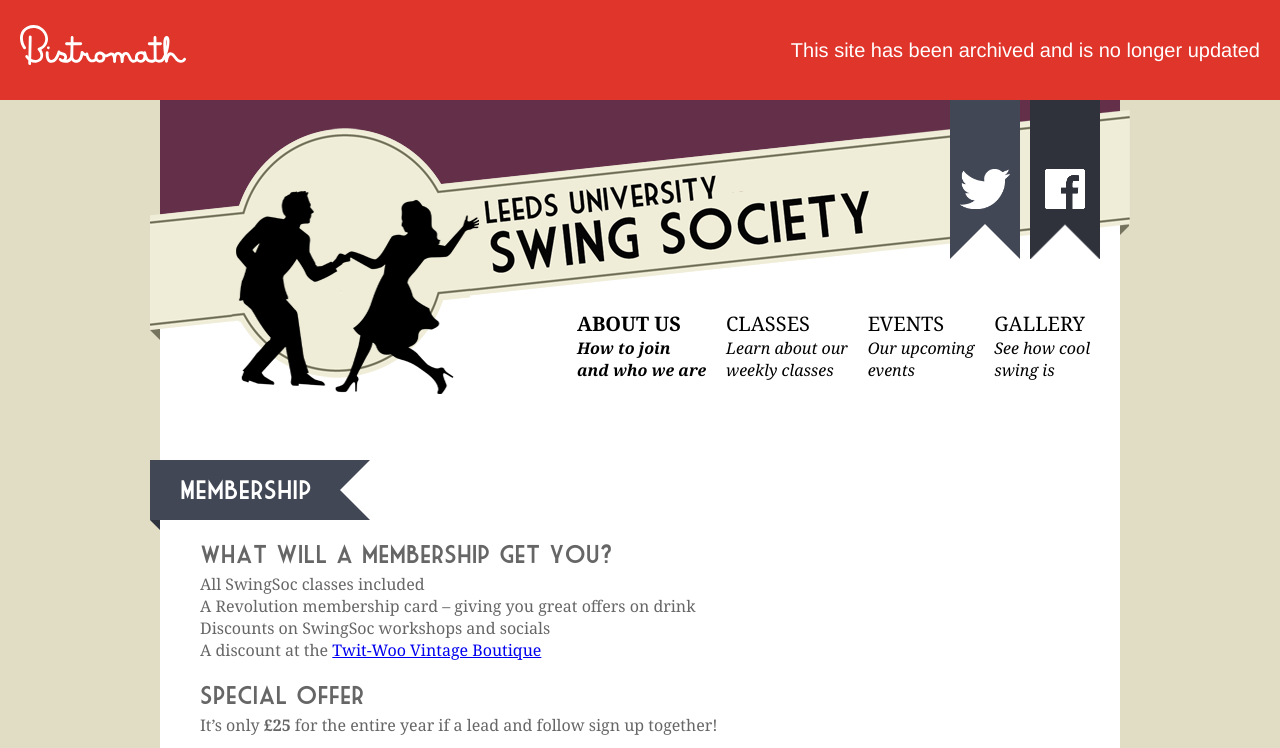
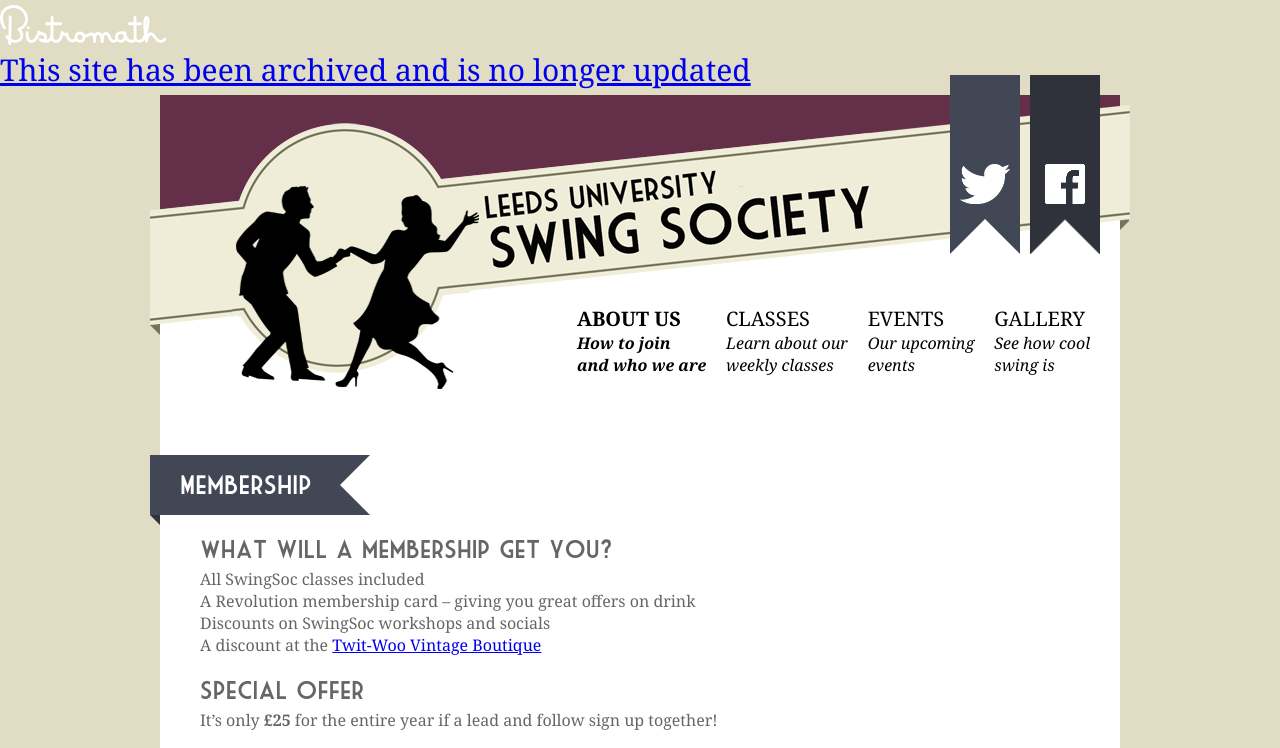
Before and after one commit to thomaslove/swingsocluu.co.uk, a plain HTML site: page about/index.html in a window 1280 px wide. Shown: the top 748 px of the page. Drawn offline with Linux system fonts and the light colour scheme.

Commit message:
Isolate archive css

```diff
--- a/assets/css/style.css
+++ b/assets/css/style.css
@@ -31,35 +31,6 @@ abbr,acronym{
 
 
 /*MAIN*/
-
-#Archived {
-	background-color: #E0352B;
-	position: relative;
-	padding: 20px;
-	color: white;
-	z-index: 30;
-	display: flex;
-	justify-content: space-between;
-	border: none;
-	text-decoration: none;
-}
-
-#Archived h1 {
-	font-weight: 200;
-	font-family: Raleway,Helvetica,Arial,sans-serif;
-	text-rendering: optimizeLegibility;
-	display: block;
-	line-height: 60px;
-	margin: 0px;
-	padding: 0px;
-	font-size: 20px;
-
-}
-
-#Archived img {
-	display: block;
-	padding-right: 10px;
-}
 
 html{
 	font-family:Cambria, Georgia, "Times New Roman", Times, serif;
```
Also changed, not shown: index.html (+1 -0 lines).
